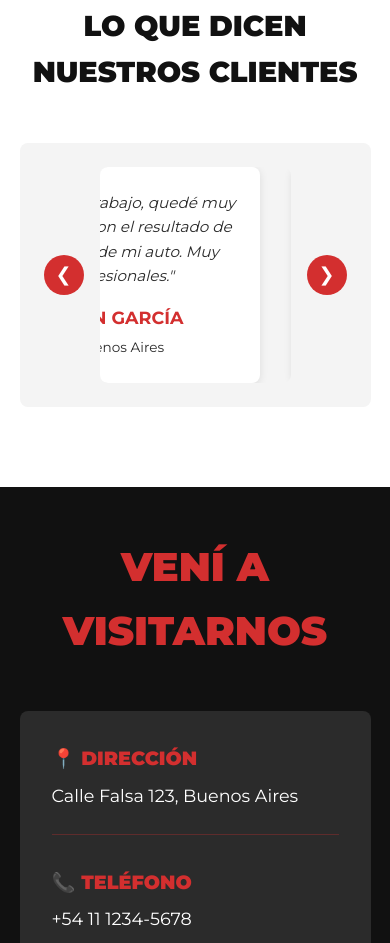
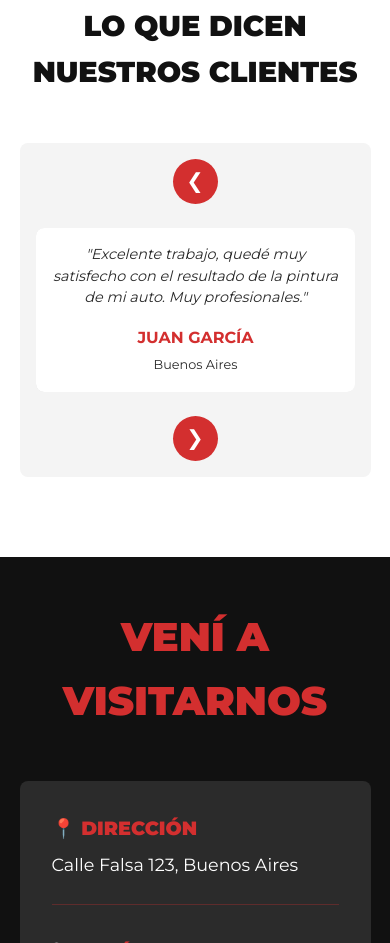
Before and after one commit to FrancoCorti/pagina-tallerinfinity, a plain HTML site: page index.html in a window 390 px wide. Shown: the part 7029-7972 px from the top of the page. Drawn offline with nearby package versions, Linux system fonts and the light colour scheme.

Commit message:
Actualización: retoques en el diseño y corrección de scripts

```diff
--- a/css/style.css
+++ b/css/style.css
@@ -681,7 +681,7 @@ section h2 {
     flex: 1;
     overflow: hidden;
     border-radius: 8px;
-    max-width: 700px;
+    max-width: 90vw;
     margin: 0 auto;
 }
 
@@ -697,6 +697,7 @@ section h2 {
     justify-content: center;
     flex-shrink: 0;
     width: 320px;
+    min-width: 320px;
     background-color: var(--color-blanco);
     border-radius: 8px;
     padding: 2rem;
@@ -722,6 +723,9 @@ section h2 {
     color: var(--color-gris-oscuro);
     margin-bottom: 1rem;
     font-style: italic;
+    word-wrap: break-word;
+    overflow-wrap: break-word;
+    word-break: normal;
 }
 
 .testimonio-contenido h4 {
@@ -1077,13 +1081,40 @@ footer {
     }
 
     .testimonios-wrapper {
-        gap: 1rem;
-        padding: 1.5rem;
+        flex-direction: column;
+        gap: 1.5rem;
+        padding: 1rem;
+    }
+
+    .testimonios-container {
+        max-width: 100%;
     }
 
     .testimonio-card {
-        width: 280px;
-        padding: 1.5rem;
+        width: calc(100vw - 2rem);
+        max-width: 100%;
+        padding: 1rem;
+        min-height: auto;
+    }
+
+    .testimonio-contenido p {
+        font-size: 0.9rem;
+        line-height: 1.5;
+    }
+
+    .testimonio-contenido h4 {
+        font-size: 1rem;
+    }
+
+    .testimonio-ciudad {
+        font-size: 0.8rem;
+    }
+
+    .testimonios-btn {
+        width: 45px;
+        height: 45px;
+        font-size: 1.3rem;
+        flex-shrink: 0;
     }
 }
 
--- a/js/main.js
+++ b/js/main.js
@@ -207,12 +207,25 @@ document.addEventListener('DOMContentLoaded', () => {
     const testimoniosNext = document.getElementById('testimonios-next');
 
     let testimoniosIndex = 3; // Empezar en los testimonios reales (1, 2, 3)
-    const testimonioSlideWidth = 352; // 320px width + 32px gap
     const totalTestimonios = 6;
     const testimoniosCloneOffset = 3;
 
+    // Función para obtener el ancho de la tarjeta dinámicamente
+    function getTestimonioSlideWidth() {
+        const card = document.querySelector('.testimonio-card');
+        if (card) {
+            const style = window.getComputedStyle(card);
+            const width = parseFloat(style.width);
+            const gap = 32; // gap del flex
+            return width + gap;
+        }
+        // Fallback para dispositivos
+        return window.innerWidth <= 768 ? window.innerWidth : 352;
+    }
+
     // Función para actualizar la posición sin reseteo visible
     function updateTestimonios(animate = true) {
+        const testimonioSlideWidth = getTestimonioSlideWidth();
         const offset = -testimoniosIndex * testimonioSlideWidth;
         if (animate) {
             testimoniosTrack.style.transition = 'transform 0.4s ease';
```
